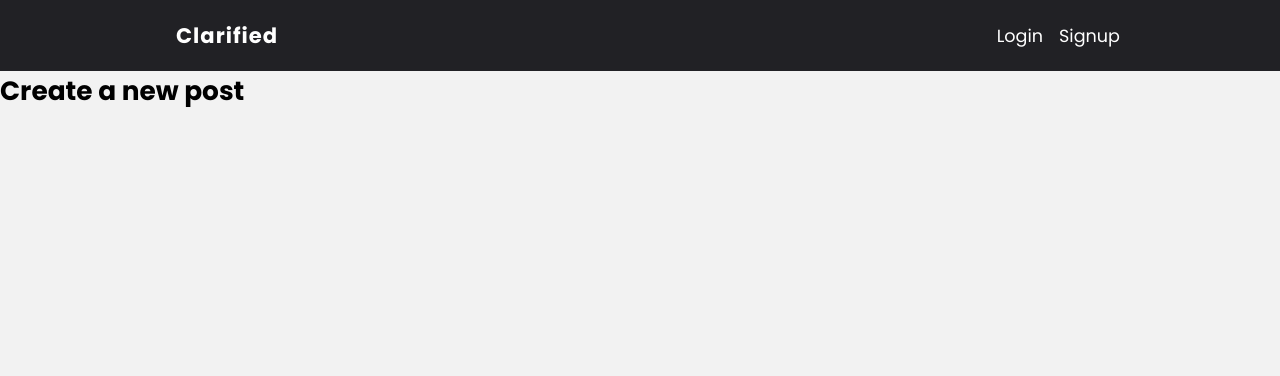
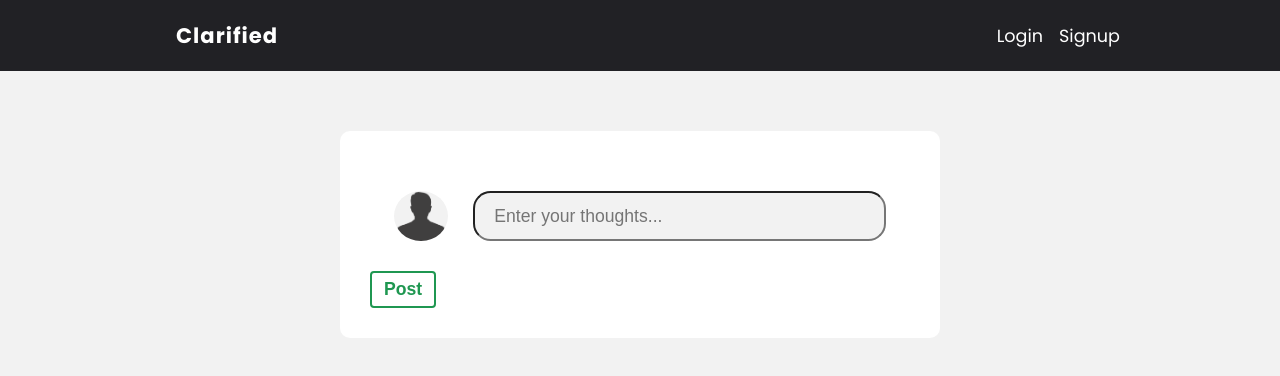
Before and after one commit to dkibrahi/clarified, a React (Create React App) app: page / in a window 1280 px wide. Shown: the top 376 px of the page. Built offline with nearby package versions, Linux system fonts and the light colour scheme.

Commit message:
Added styling for home page

```diff
--- a/src/App.js
+++ b/src/App.js
@@ -1,6 +1,6 @@
 // react imports
 import { BrowserRouter, Switch, Route } from 'react-router-dom'
-import Navbar from './components/Navbar';
+import Navbar from './components/navbar/Navbar';
 import Error from './pages/error/Error';
 import Home from './pages/home/Home';
 import Login from './pages/login/Login';
--- /dev/null
+++ b/src/components/create-post/CreatePost.js
@@ -0,0 +1,28 @@
+// react imports
+import { useState } from 'react';
+
+// images
+import defaultProfileMale from '../../images/default-profile-male.png';
+
+// styles
+import styles from './CreatePost.module.css';
+
+export default function CreatePost() {
+    const [email, setEmail] = useState('');
+    const [password, setPassword] = useState('');
+
+    return (
+        <form className={styles["create-post"]}>
+            <label className={styles["main-input"]}>
+                <img src={defaultProfileMale} alt='default male profile'/>
+                <input
+                    type='text'
+                    onChange={(e) => setEmail(e.target.value)}
+                    value={email}
+                    placeholder="Enter your thoughts..."
+                />
+            </label>
+            <button className='btn'>Post</button>
+        </form>
+  )
+}
--- /dev/null
+++ b/src/components/create-post/CreatePost.module.css
@@ -0,0 +1,43 @@
+.create-post {
+    max-width: 540px;
+    width: 50%;
+    margin: 60px auto;
+    padding: 30px;
+    background-color: white;
+    border-radius: 10px;
+}
+
+.create-post img {
+    width: 10%;
+    background-color: #F2F2F2;
+    border-radius: 50%;
+}
+
+.create-post label {
+    display: block;
+    margin: 30px auto;
+}
+
+.create-post span {
+    display: block;
+}
+
+.create-post input {
+    padding: 8px 2px;
+    font-size: 1em;
+    width: 75%;
+    background-color: #F2F2F2;
+    border-radius: 1em;
+    text-indent: 1em;
+}
+
+.create-post .main-input {
+    white-space: nowrap;
+    overflow-x: auto;
+    display: flex;
+    justify-content: space-evenly;
+}
+
+.create-post .main-input img, .create-post .main-input input {
+    vertical-align: middle;
+}
--- a/src/pages/home/Home.js
+++ b/src/pages/home/Home.js
@@ -1,10 +1,11 @@
 // styles
+import CreatePost from '../../components/create-post/CreatePost';
 import styles from './Home.module.css';
 
 export default function Home() {
   return (
     <div>
-      <h2>Create a new post</h2>
+      <CreatePost />
     </div>
   )
 }
```
Also changed, not shown: src/components/navbar/Navbar.js (renamed from src/components/Navbar.js), src/components/navbar/Navbar.module.css (renamed from src/components/Navbar.module.css), src/images/default-profile-male.png (added).
